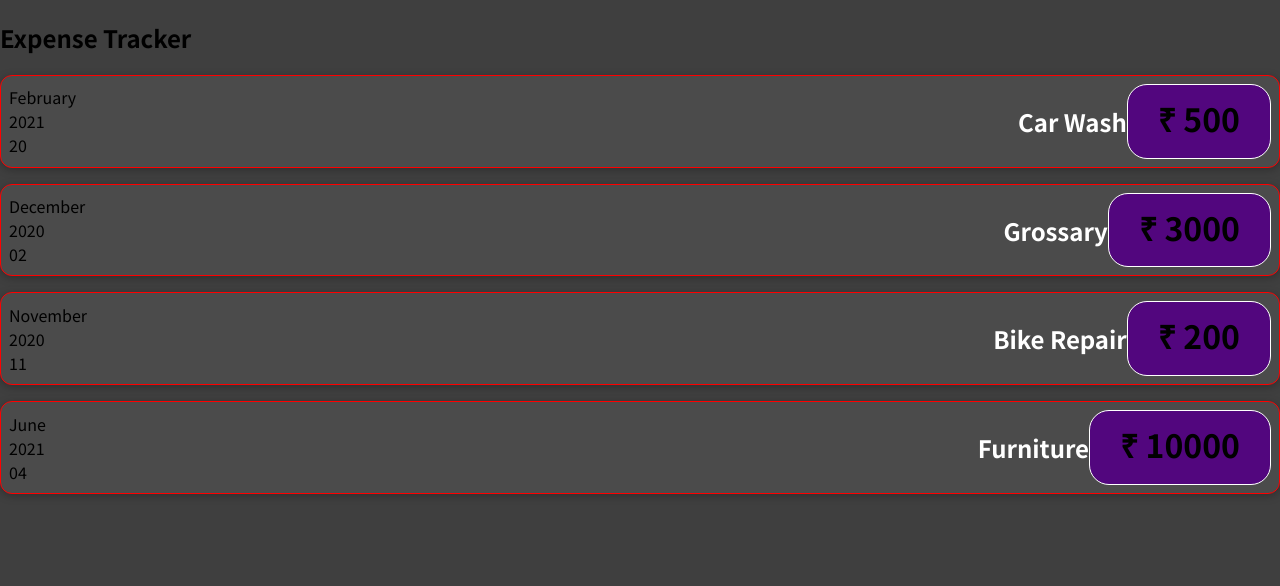
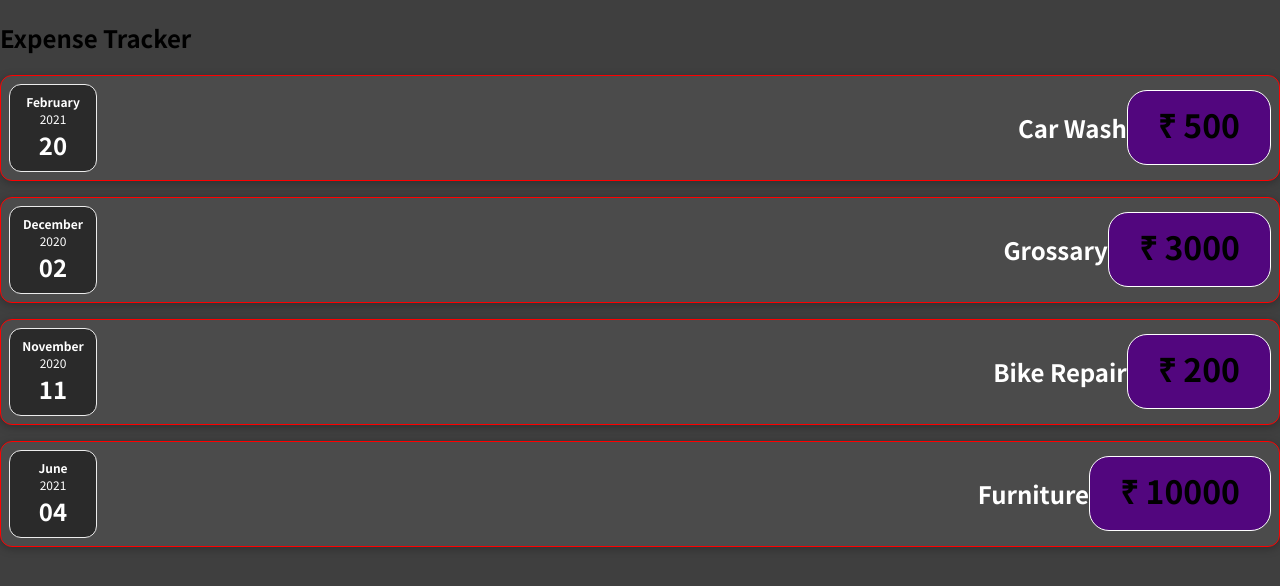
Before and after one commit to qur786/expense-tracker, a React app: page / in a window 1280 px wide. Shown: the top 586 px of the page. Built offline with nearby package versions, Linux system fonts and the light colour scheme.

Commit message:
refactor: split expense date from expense item

```diff
--- /dev/null
+++ b/src/components/ExpenseDate.css
@@ -0,0 +1,26 @@
+.expense-date {
+    display: flex;
+    flex-direction: column;
+    height: 5.5rem;
+    width: 5.5rem;
+    border: 1px solid #ececec;
+    background-color: #2a2a2a;
+    color: white;
+    border-radius: 12px;
+    align-items: center;
+    justify-content: center;
+  }
+
+  .expense-date__month {
+    font-size: 0.75rem;
+    font-weight: bold;
+  }
+
+  .expense-date__year {
+    font-size: 0.75rem;
+  }
+
+  .expense-date__day {
+    font-size: 1.5rem;
+    font-weight: bold;
+  }
--- /dev/null
+++ b/src/components/ExpenseDate.js
@@ -0,0 +1,15 @@
+import "./ExpenseDate.css";
+
+export function ExpenseDate(props) {
+    const { date } = props;
+    const month = date.toLocaleString("en-US", { month: "long" });
+    const day = date.toLocaleString("en-US", { day: "2-digit" });
+    const year = date.getFullYear();
+    return (
+        <div className="expense-date">
+            <div className="expense-date__month">{month}</div>
+            <div className="expense-date__year">{year}</div>
+            <div className="expense-date__day">{day}</div>
+        </div>
+    );
+}
--- a/src/components/ExpenseItem.js
+++ b/src/components/ExpenseItem.js
@@ -1,16 +1,9 @@
+import { ExpenseDate } from "./ExpenseDate";
 import "./ExpenseItem.css";
 export const ExpenseItem = (props) => {
-    const { date } = props;
-    const month = date.toLocaleString("en-US", { month: "long" });
-    const day = date.toLocaleString("en-US", { day: "2-digit" });
-    const year = date.getFullYear();
     return (
         <div className="expense-item">
-            <div>
-                <div>{month}</div>
-                <div>{year}</div>
-                <div>{day}</div>
-            </div>
+            <ExpenseDate date={props.date} />
             <div className="expense-item__description">
                 <h2>{props.title}</h2>
                 <div className="expense-item__price">&#8377; {props.amount}</div>
```
Also changed, not shown: src/components/ExpenseItem.css (line endings or trailing spaces).
